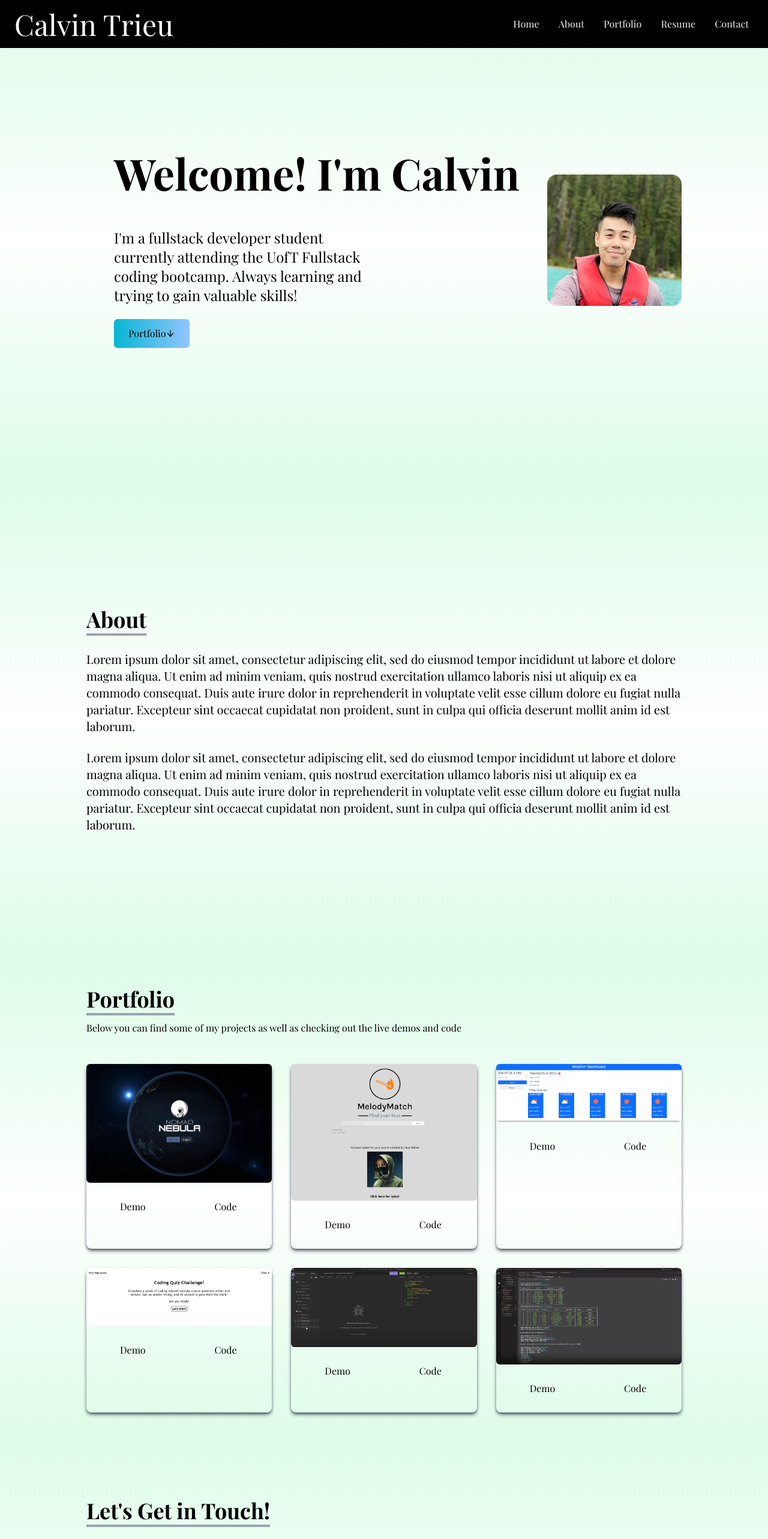
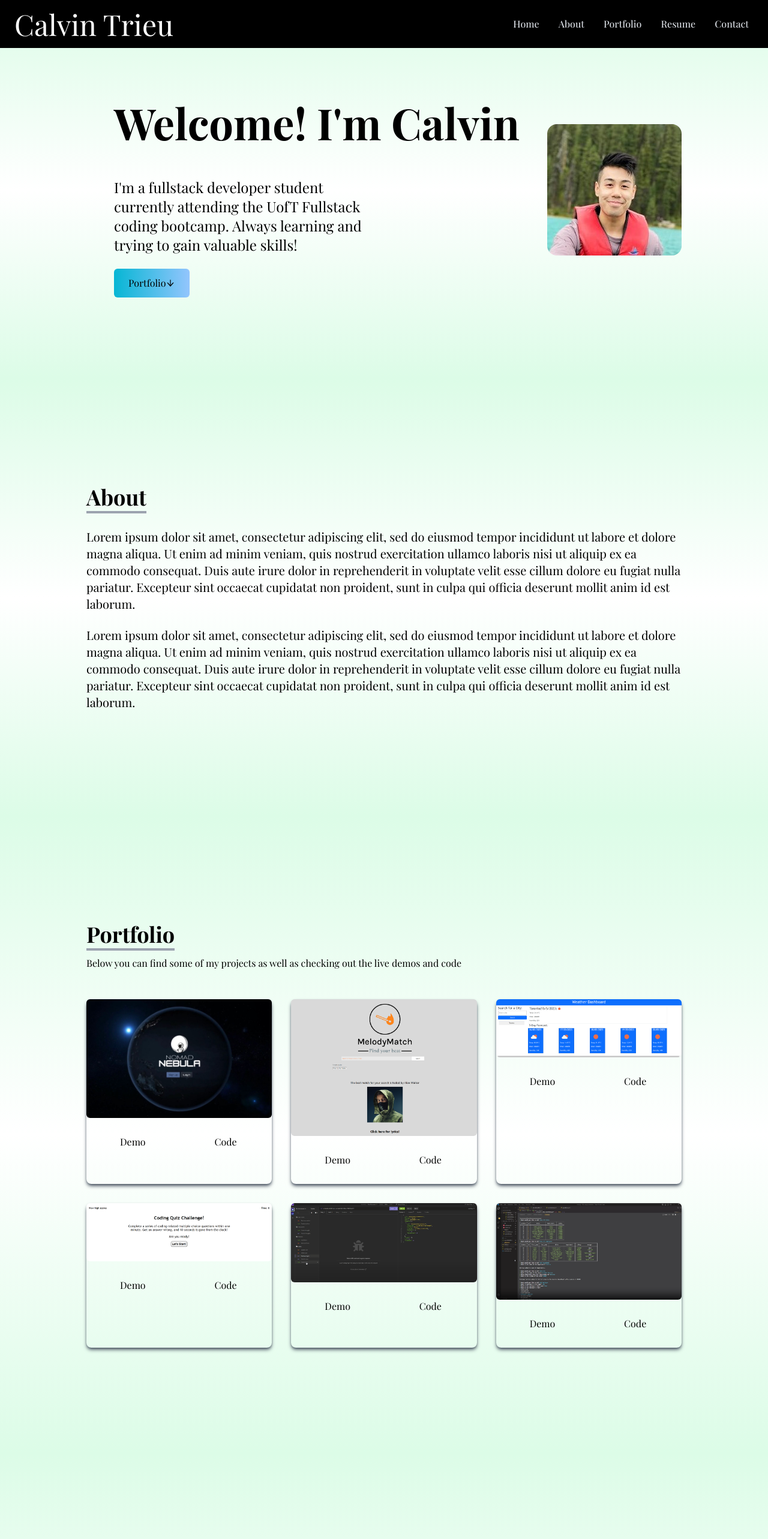
Before and after one commit to cntrieu/react-calv-portfolio, a React (Create React App) app: page / in a window 1280 px wide. Shown: the top 2566 px of the page at 60% size. Built offline with nearby package versions, Linux system fonts and the light colour scheme; a web font is replaced by a local one.

Commit message:
changed heights to paddings instead. Removed email from footer

```diff
--- a/src/components/About.jsx
+++ b/src/components/About.jsx
@@ -2,7 +2,7 @@ import React from "react";
 
 const About = () => {
     return (
-        <div name="about" className="w-full h-screen bg-gradient-to-b from-green-100 via-white to-green-100 text-black">
+        <div name="about" className="w-full bg-gradient-to-b from-green-100 via-white to-green-100 text-black py-40">
 
             <div className="max-w-screen-lg p-4 mx-auto flex flex-col justify-center w-full h-full">
                 <div className="pb-8">
--- a/src/components/Contact.jsx
+++ b/src/components/Contact.jsx
@@ -79,7 +79,7 @@ const Contact = () => {
 
 
     return (
-        <div name='contact' className="w-full bg-gradient-to-b from-green-100 via-white to-green-100 text-black p-4 h-screen">
+        <div name='contact' className="w-full bg-gradient-to-b from-green-100 via-white to-green-100 text-black p-4 py-40">
 
             <div className="flex flex-col p-4 justify-center max-w-screen-lg mx-auto h-full">
                 <div className="pb-6">
--- a/src/components/Footer.jsx
+++ b/src/components/Footer.jsx
@@ -1,6 +1,5 @@
 import React from "react";
 import {BsInstagram, BsLinkedin, BsGithub} from "react-icons/bs";
-import { AiOutlineMail } from "react-icons/ai";
 
 const Footer = () => {
     return (
@@ -14,8 +13,6 @@ const Footer = () => {
 
                 <a href='https://www.instagram.com/cntrieu/' className='mx-3 text-4xl hover:scale-105 duration-300'><BsInstagram /></a>
 
-                <a href='mailto:calvin.trieu@hotmail.com' className='mx-3 text-4xl hover:scale-105 duration-300'><AiOutlineMail /></a>
-
             </div>
         </footer>
     )
--- a/src/components/Home.jsx
+++ b/src/components/Home.jsx
@@ -5,9 +5,9 @@ import { Link } from "react-scroll"
 
 const Home = () => {
     return (
-    <div name="home" className="h-screen w-full bg-gradient-to-b from-green-100 via-white to-green-100">
+    <div name="home" className="w-full bg-gradient-to-b from-green-100 via-white to-green-100 py-32">
 
-       <div className="max-w-screen-lg mx-auto flex flex-col items-center justify-center h-full px-4 md:flex-row">
+       <div className="max-w-screen-lg mx-auto flex flex-col items-center justify-center px-4 md:flex-row">
 
             <div className="flex flex-col justify-center mx-auto">
                 <h2 className="text-4xl sm:text-7xl font-bold my-10">
--- a/src/components/Portfolio.jsx
+++ b/src/components/Portfolio.jsx
@@ -36,9 +36,9 @@ const Portfolio = () => {
         },
     ]
     return (
-        <div name="portfolio" className="bg-gradient-to-b from-green-100 via-white to-green-100 w-full h-screen">
+        <div name="portfolio" className="bg-gradient-to-b from-green-100 via-white to-green-100 w-full py-40">
 
-           <div className="max-w-screen-lg p-4 mx-auto flex flex-col justify-center w-full h-full">
+           <div className="max-w-screen-lg p-4 mx-auto flex flex-col justify-center w-full">
                 <div className="pb-8">
                     <p className="text-4xl font-bold inline border-b-4 border-gray-400">Portfolio</p>
                     <p className="py-4">Below you can find some of my projects as well as checking out the live demos and code</p>
```
